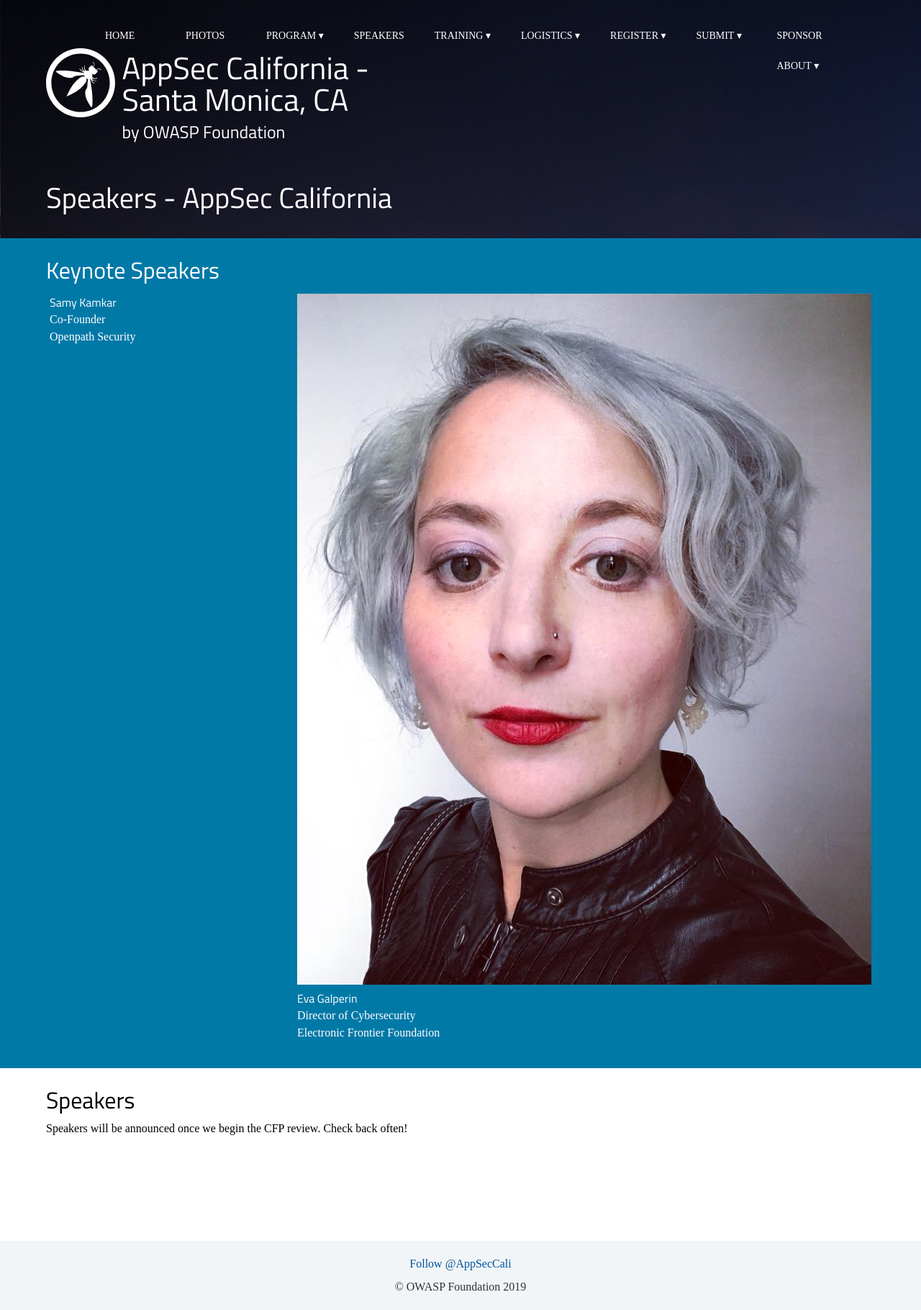
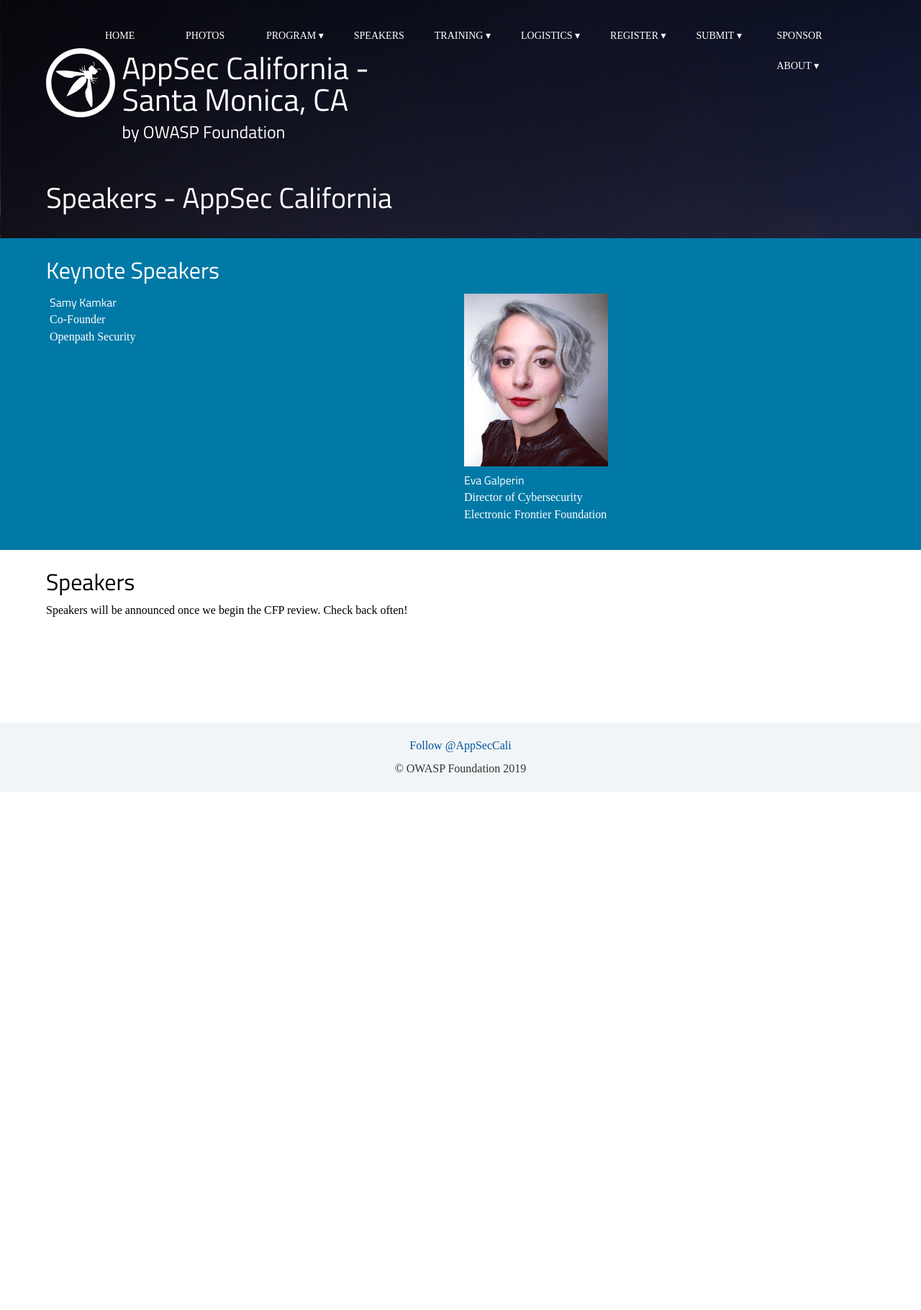
Before and after one commit to OWASP/2020-appseccalifornia, a Jekyll site: the page built from speakers/index.html, in a window 1280 px wide. Shown: the whole page at 72% size. Built offline with Jekyll 4.4.1, drawn with Linux system fonts in a browser that asks for light colours; some web fonts are replaced; comment, search, counter and statistics services are not loaded; after the commit the page ends 1100 px from its top, so only the background shows below that.

Commit message:
photo sizing

```diff
--- a/speakers/index.html
+++ b/speakers/index.html
@@ -14,7 +14,7 @@
 		<span class="role">Openpath Security</span></div>
 
 		<div class="column">
-		<img src="../../assets/images/speakers/eva_galperin.jpg"></img>
+		<img src="../../assets/images/speakers/eva_galperin.jpg" width="200"></img>
 		<h4>Eva Galperin</h4>
 		<span class="role">Director of Cybersecurity</span><br>
 		<span class="role">Electronic Frontier Foundation</span></div>
```
